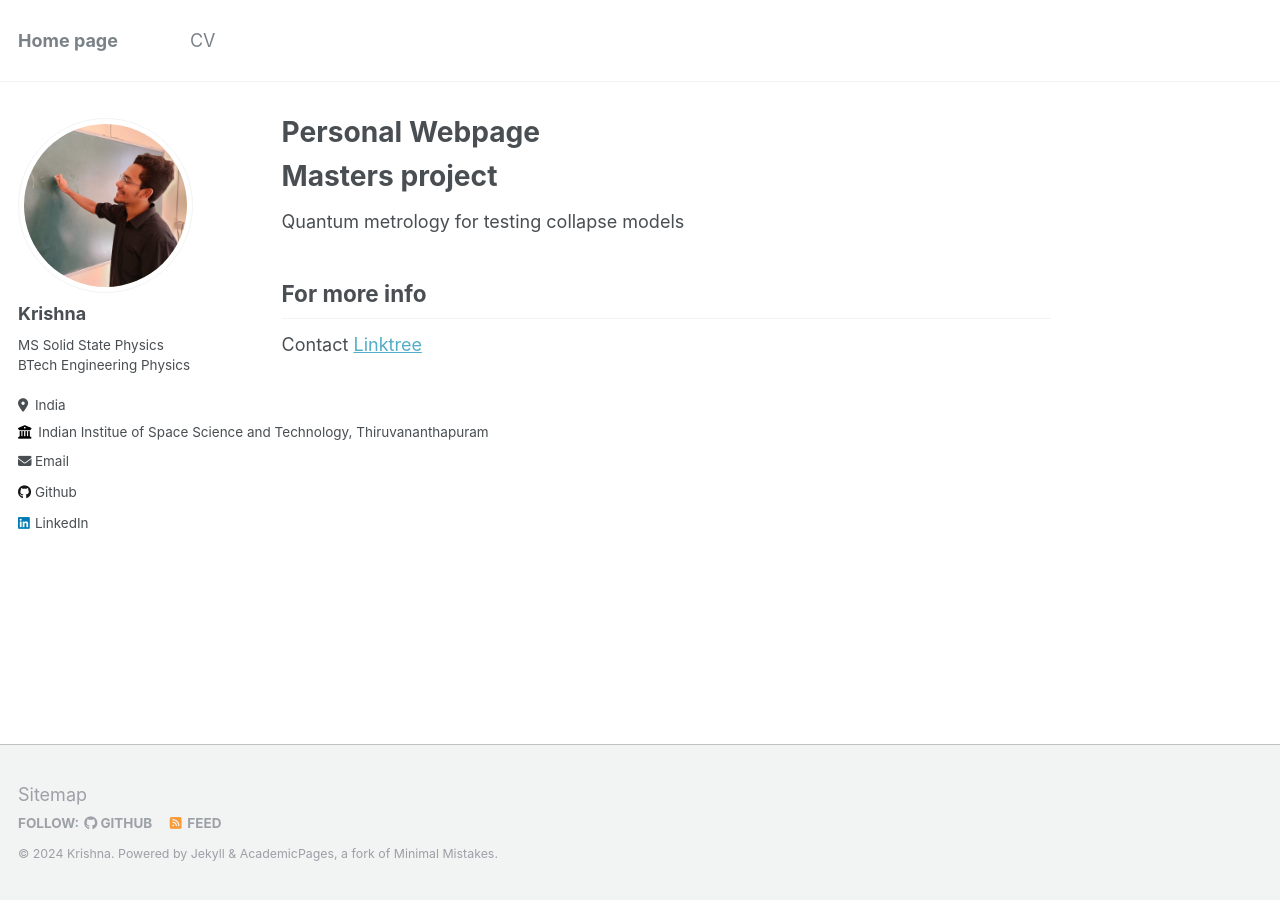
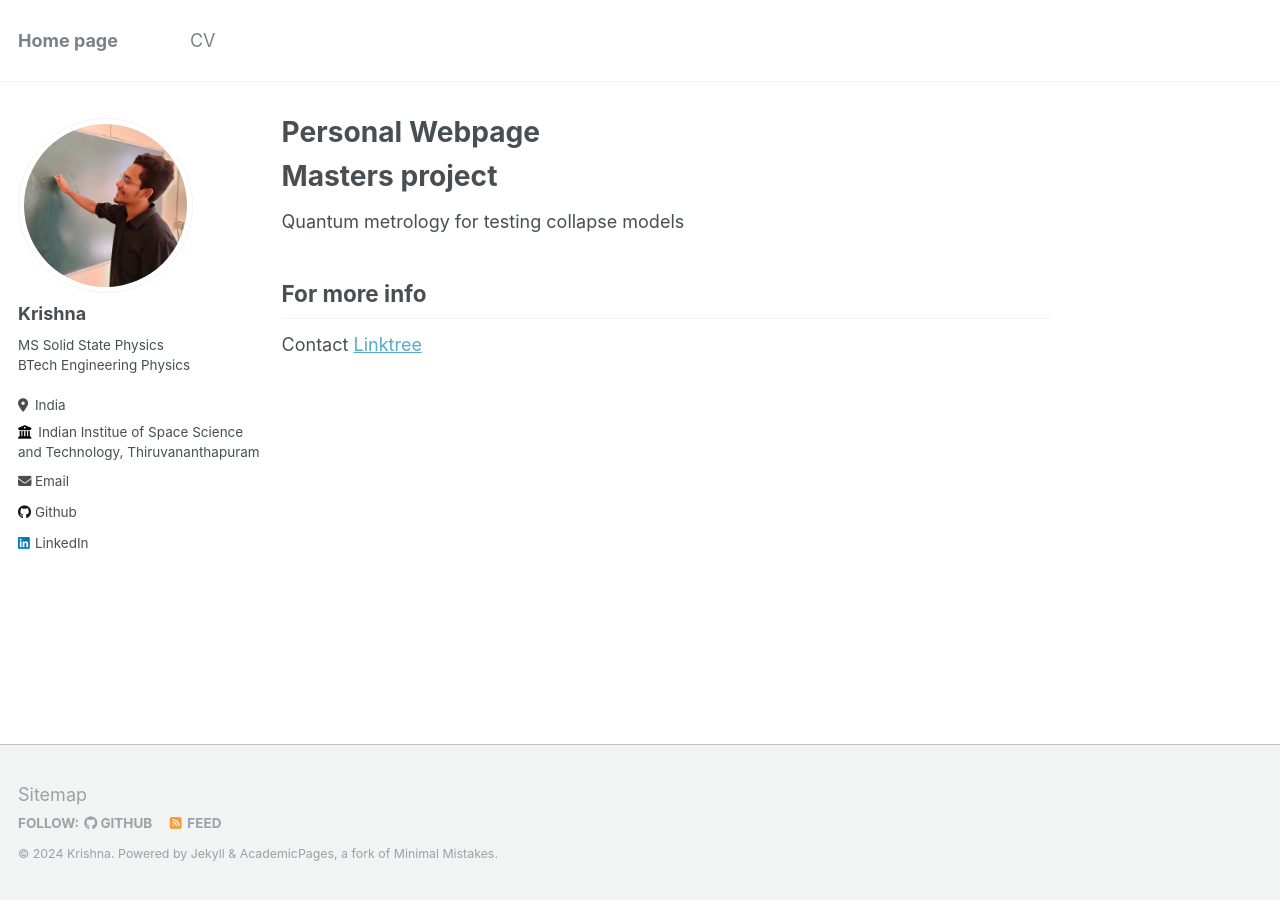
Before and after one commit to krishnaelangovan/phy, a Jekyll site: the page built from _pages/about.md, in a window 1280 px wide. Built offline with Jekyll 4.4.1, drawn with Linux system fonts in a browser that asks for light colours; part of the change alters nothing that is shown.

```diff
--- a/_config.yml
+++ b/_config.yml
@@ -28,8 +28,8 @@ author:
 
 
   location         : "India"
-  employer         : "Indian Institue of Space Science and Technology, Thiruvananthapuram"
-  uri              : # URL
+  employer         : "Indian Institue of Space Science <br> and Technology, Thiruvananthapuram"
+  url              : "https://www.iist.ac.in/"
   email            : "krishna.e2001@gmail.com"
 
   # Academic websites
```
